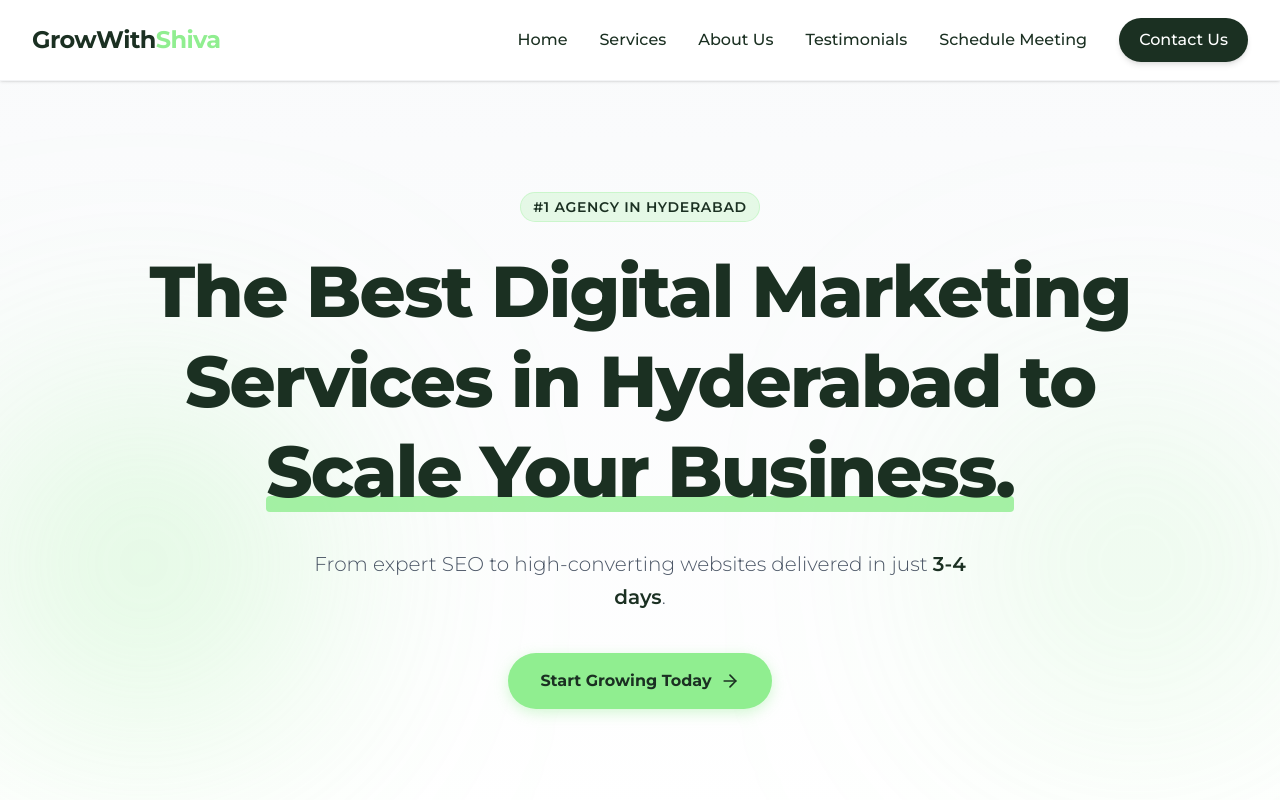
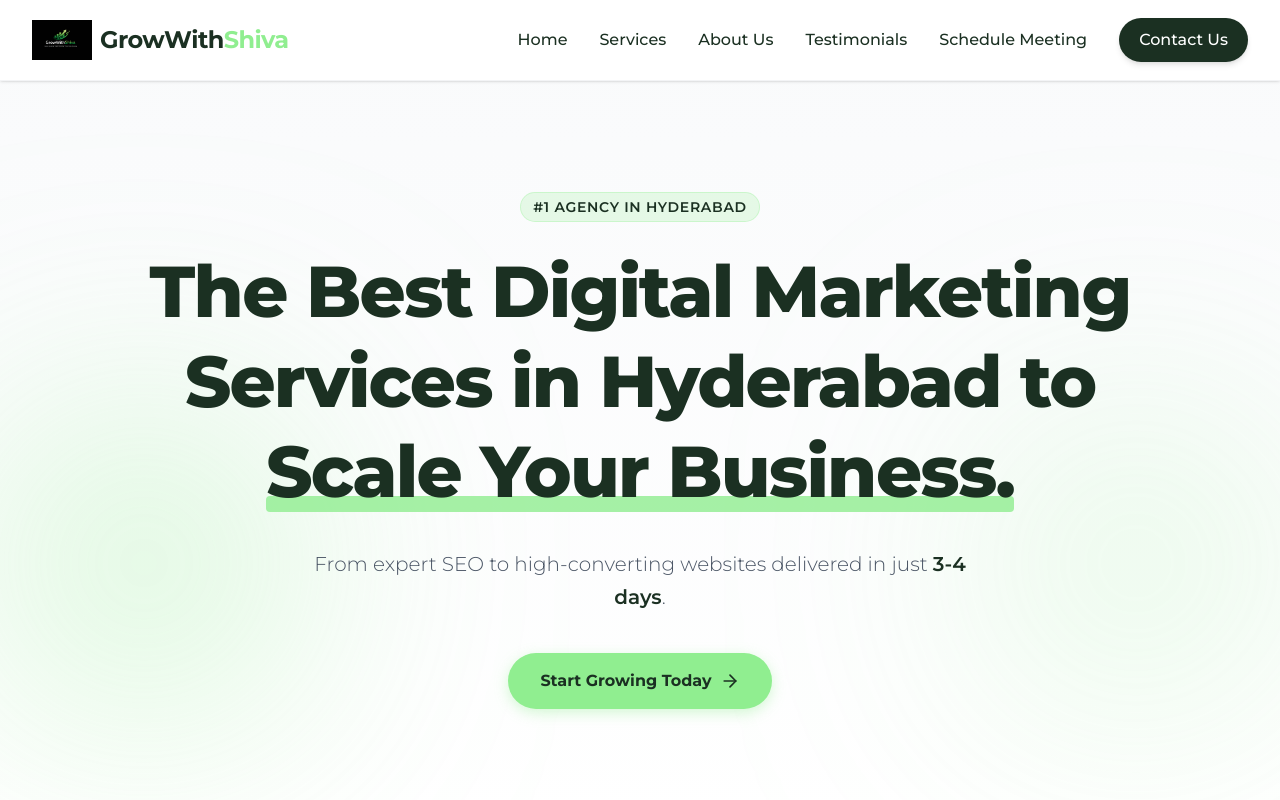
Before and after one commit to shivagokari/growwithshiva-website, a website built with Vite: page index.html in a window 1280 px wide. Shown: the top 800 px of the page. Built offline with nearby package versions, Linux system fonts and the light colour scheme.

Commit message:
Add logo to navbar, update favicon and SEO title

```diff
--- a/index.html
+++ b/index.html
@@ -2,9 +2,9 @@
 <html lang="en">
   <head>
     <meta charset="UTF-8" />
-    <link rel="icon" type="image/svg+xml" href="/vite.svg" />
+    <link rel="icon" type="image/png" href="/logo.png" />
     <meta name="viewport" content="width=device-width, initial-scale=1.0" />
-    <title>GrowWithShiva | Digital Marketing Services in Hyderabad</title>
+    <title>Best Digital Marketing Services in Hyderabad</title>
     <meta name="description" content="GrowWithShiva is the leading provider of digital marketing services in Hyderabad, specializing in Google Ads, Meta Ads, and rapid website development." />
 
     <link rel="preconnect" href="https://fonts.googleapis.com">
@@ -18,7 +18,10 @@
       <div class="max-w-7xl mx-auto px-4 sm:px-6 lg:px-8">
         <div class="flex justify-between items-center h-20">
           <div class="flex-shrink-0 flex items-center">
-            <a href="#" class="text-2xl font-bold tracking-tight">GrowWith<span class="text-accent">Shiva</span></a>
+            <a href="#" class="flex items-center gap-2 text-2xl font-bold tracking-tight">
+              <img src="/logo.png" alt="GrowWithShiva Logo" class="h-10 w-auto" />
+              <span>GrowWith<span class="text-accent">Shiva</span></span>
+            </a>
           </div>
 
           <!-- Desktop Menu -->
```
Also changed, not shown: public/logo.png (added).
